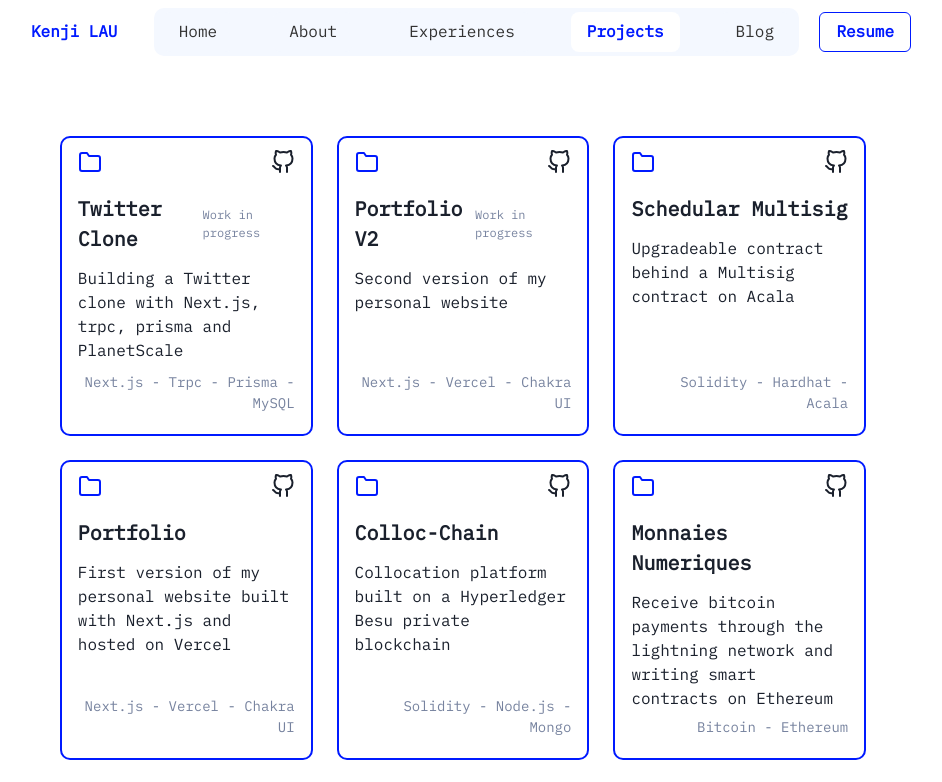
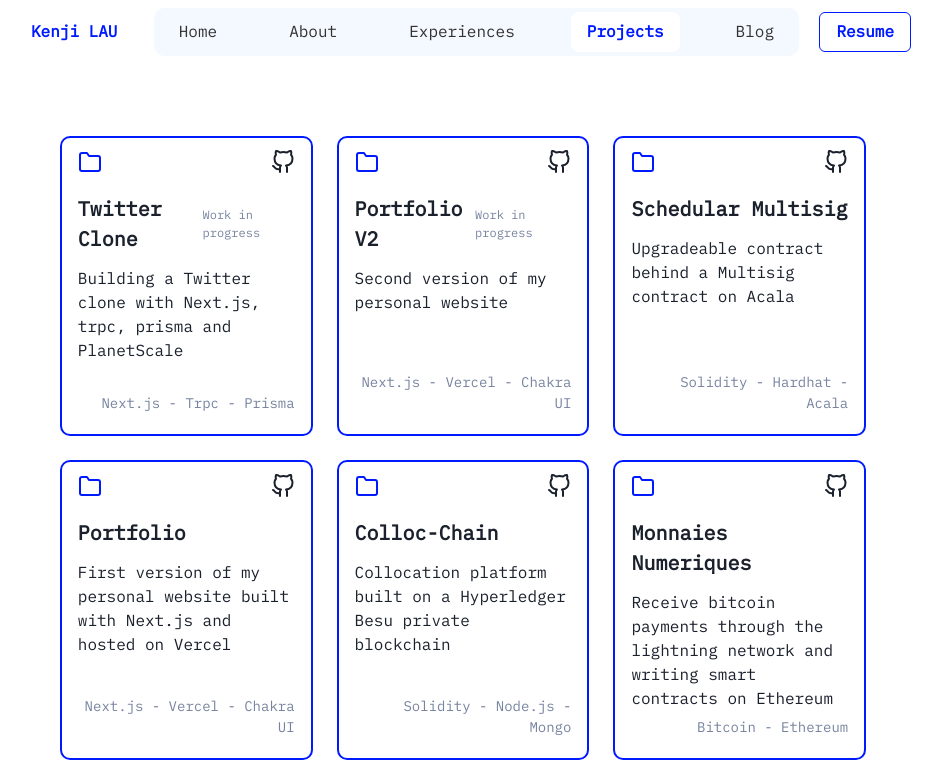
Before and after one commit to krouspy/portfolio-v2, a Next.js app: page /projects in a window 1280 px wide. Shown: the top 782 px of the page, without its empty margins (177-1119 px from the left). Built offline with nearby package versions, Linux system fonts and the light colour scheme.

Commit message:
minor change

```diff
--- a/pages/projects.tsx
+++ b/pages/projects.tsx
@@ -36,7 +36,7 @@ const projects: IProjectCard[] = [
     description: 'Building a Twitter clone with Next.js, trpc, prisma and PlanetScale',
     inProgress: true,
     github: 'https://github.com/krouspy/twitter-clone',
-    technologies: ['Next.js', 'Trpc', 'Prisma', 'MySQL'],
+    technologies: ['Next.js', 'Trpc', 'Prisma'],
   },
   {
     id: 1,
```
